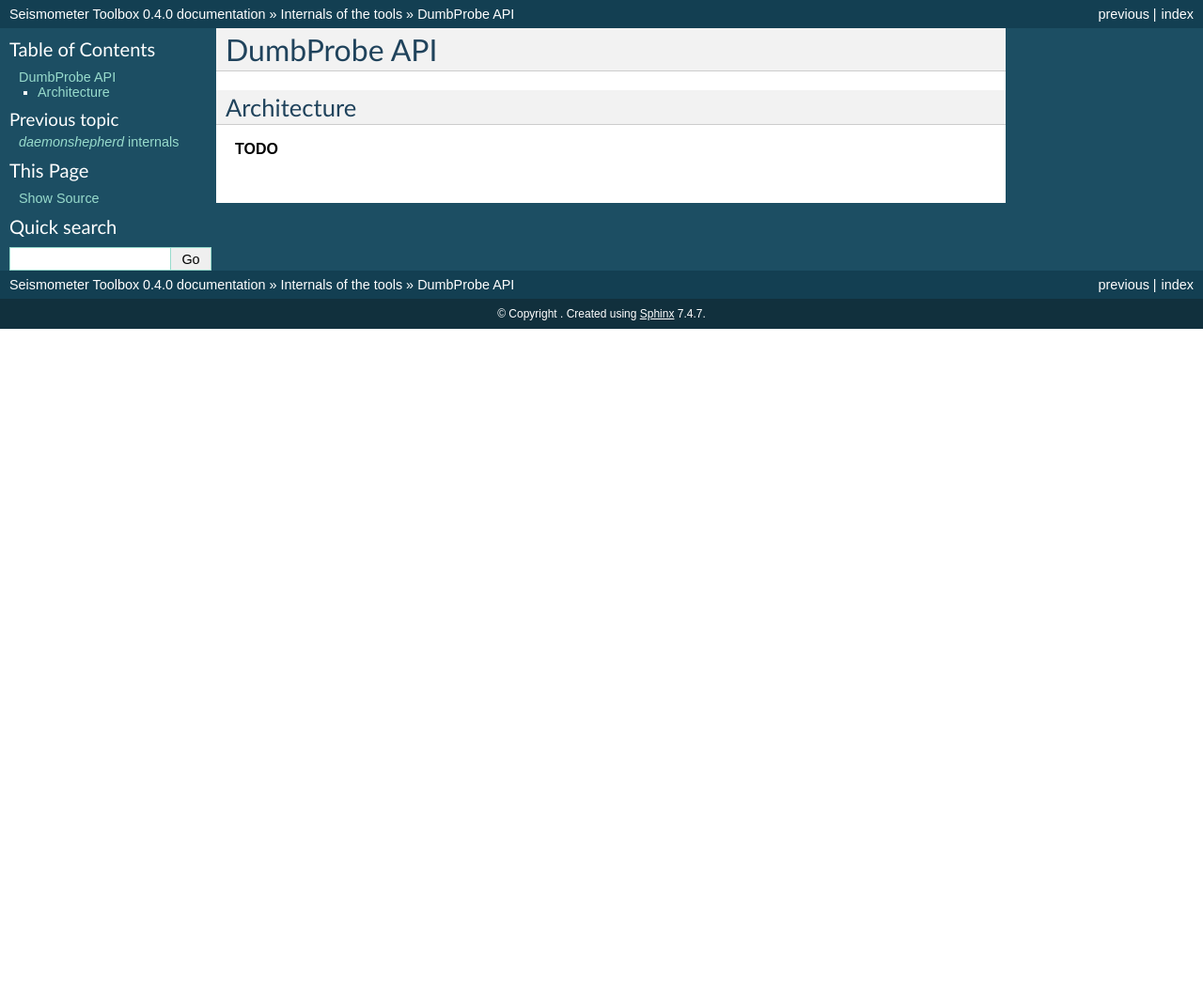
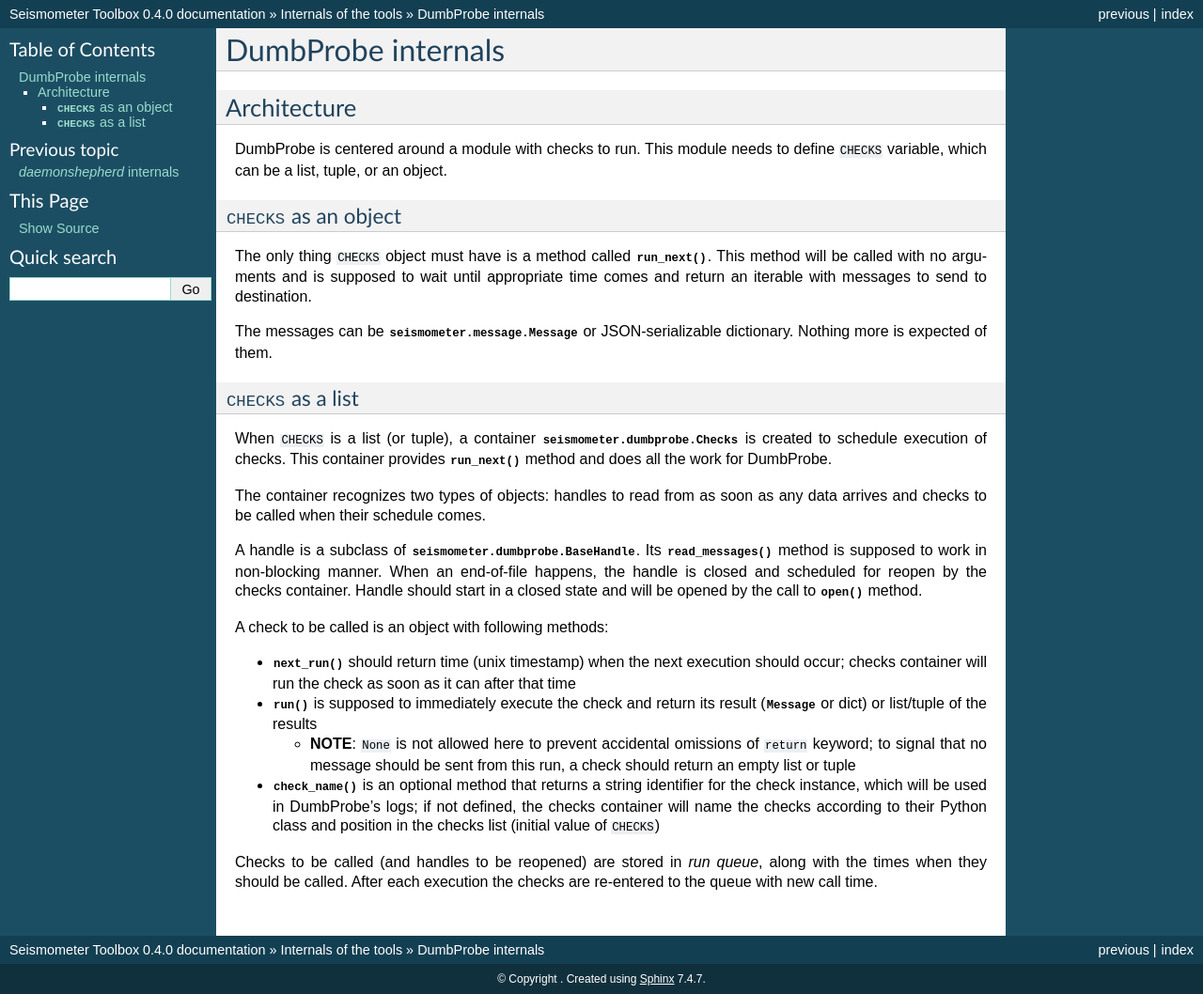
Before and after one commit to dozzie/seismometer-toolbox, a Sphinx documentation site: the page built from doc/internals/dumbprobe.rst, in a window 1280 px wide. Shown: the whole page at 94% size. Built offline with Sphinx 7.4.7, drawn with Linux system fonts in a browser that asks for light colours; before the commit the page ends 900 px from its top, so only the background shows below that.

Commit message:
Documentation updates.
Mostly internals of daemonshepherd and DumbProbe, but also some formatting
errors and typos.

```diff
--- a/doc/internals/dumbprobe.rst
+++ b/doc/internals/dumbprobe.rst
@@ -1,9 +1,59 @@
-*************
-DumbProbe API
-*************
-
+*******************
+DumbProbe internals
+*******************
 
 Architecture
 ============
 
-**TODO**
+DumbProbe is centered around a module with checks to run. This module needs
+to define ``CHECKS`` variable, which can be a list, tuple, or an object.
+
+``CHECKS`` as an object
+-----------------------
+
+The only thing ``CHECKS`` object must have is a method called
+:meth:`run_next()`. This method will be called with no arguments and is
+supposed to wait until appropriate time comes and return an iterable with
+messages to send to destination.
+
+The messages can be :class:`seismometer.message.Message` or JSON-serializable
+dictionary. Nothing more is expected of them.
+
+``CHECKS`` as a list
+--------------------
+
+When ``CHECKS`` is a list (or tuple), a container
+:class:`seismometer.dumbprobe.Checks` is created to schedule execution of
+checks. This container provides :meth:`run_next()` method and does all the
+work for DumbProbe.
+
+The container recognizes two types of objects: handles to read from as soon as
+any data arrives and checks to be called when their schedule comes.
+
+A handle is a subclass of :class:`seismometer.dumbprobe.BaseHandle`. Its
+:meth:`read_messages()` method is supposed to work in non-blocking manner.
+When an end-of-file happens, the handle is closed and scheduled for reopen by
+the checks container. Handle should start in a closed state and will be opened
+by the call to :meth:`open()` method.
+
+A check to be called is an object with following methods:
+
+* :meth:`next_run()` should return time (unix timestamp) when the next
+  execution should occur; checks container will run the check as soon as it
+  can after that time
+* :meth:`run()` is supposed to immediately execute the check and return its
+  result (:class:`Message <seismometer.message.Message>` or dict) or
+  list/tuple of the results
+
+  * **NOTE**: ``None`` is not allowed here to prevent accidental omissions of
+    ``return`` keyword; to signal that no message should be sent from this
+    run, a check should return an empty list or tuple
+
+* :meth:`check_name()` is an optional method that returns a string identifier
+  for the check instance, which will be used in DumbProbe's logs; if not
+  defined, the checks container will name the checks according to their Python
+  class and position in the checks list (initial value of ``CHECKS``)
+
+Checks to be called (and handles to be reopened) are stored in *run queue*,
+along with the times when they should be called. After each execution the
+checks are re-entered to the queue with new call time.
```
Also changed, not shown: doc/internals/daemonshepherd.rst (+36 -5 lines), doc/manpages/daemonshepherd.rst (+4 -4 lines), 6 other files.
